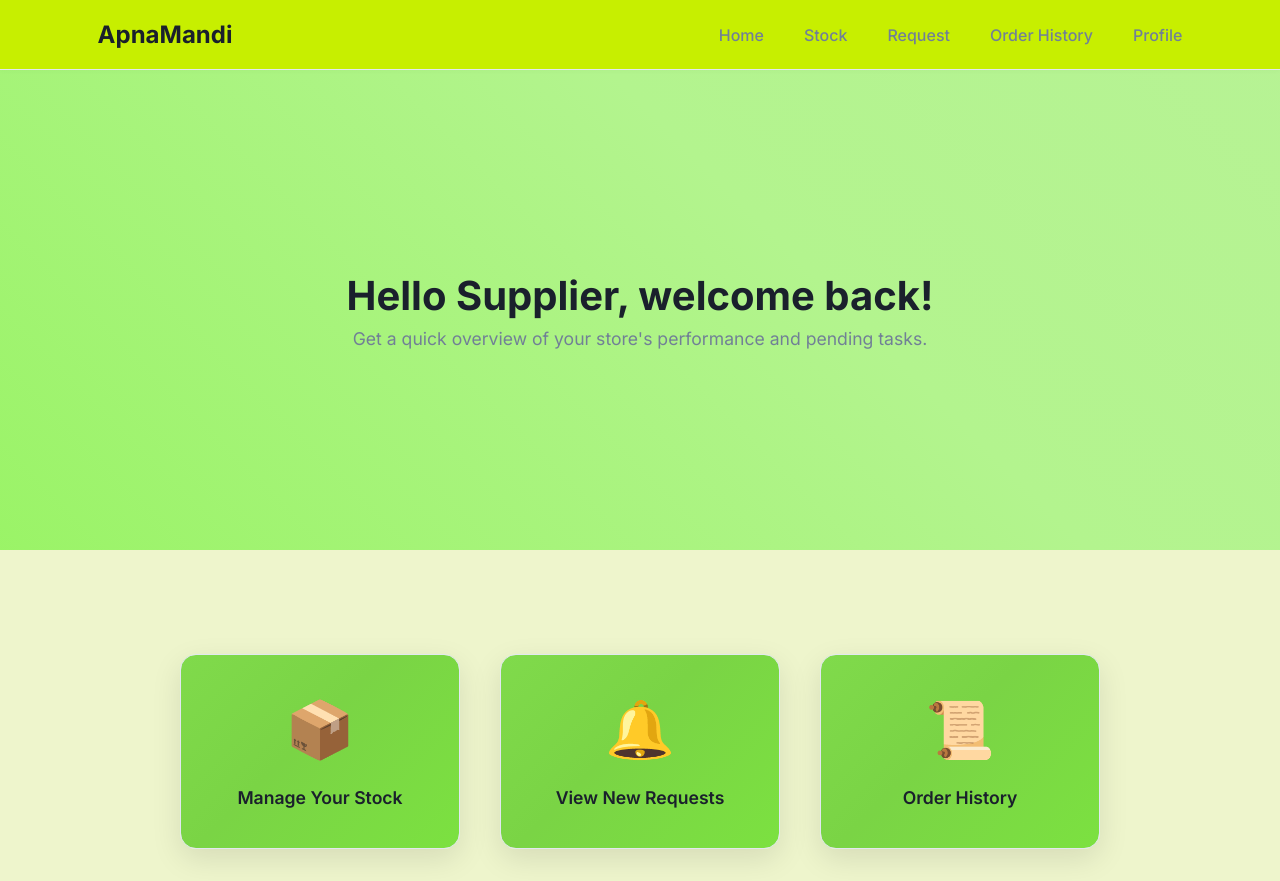
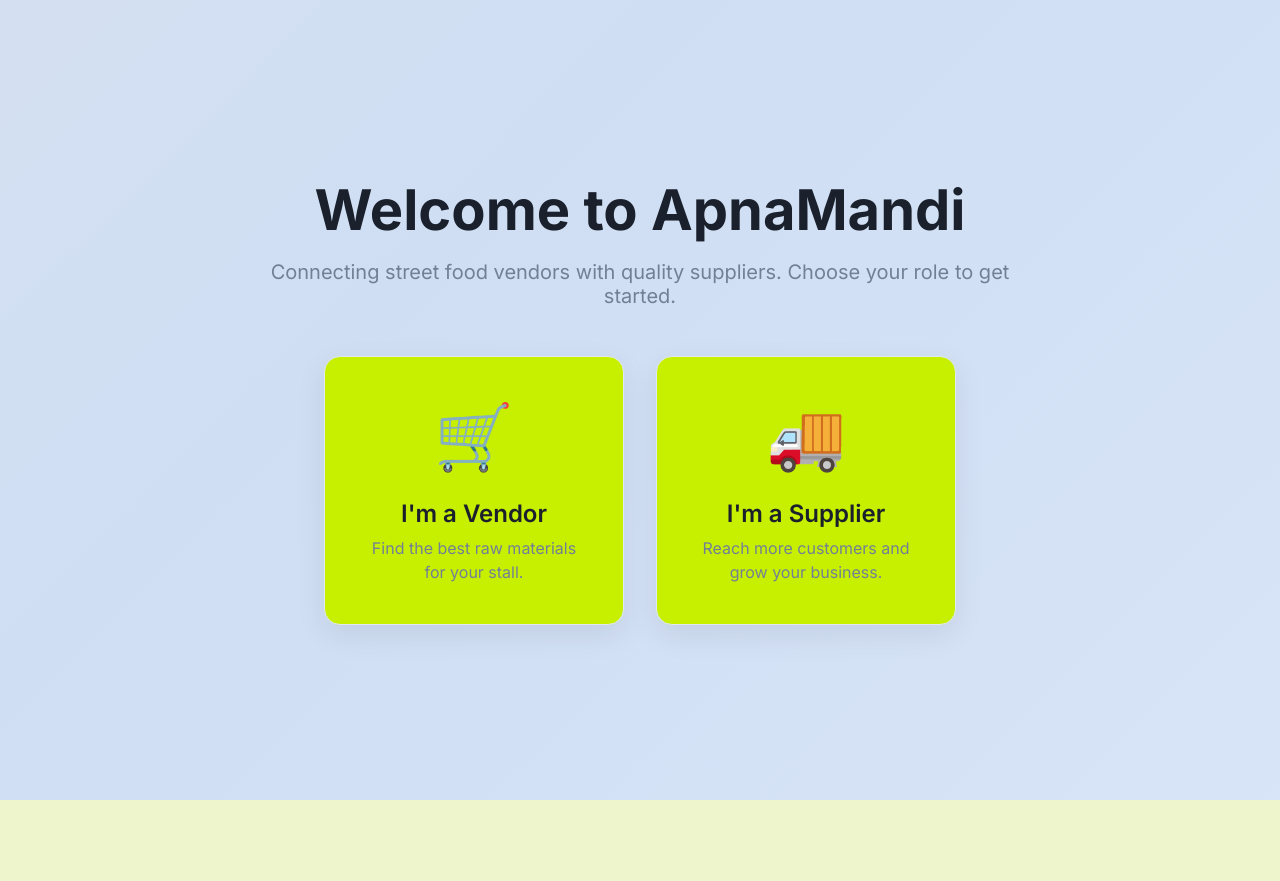
Before and after one commit to harsh15106/TUTEDUE_HACKATHONE, a React (Vite) app in the folder FRONTEND/: page / in a window 1280 px wide. Before the commit this address led to /supplier/dashboard. After the commit the page ends 800 px from the top, so only its background shows below. Built offline with nearby package versions, Linux system fonts and the light colour scheme.

Commit message:
added features

```diff
--- a/FRONTEND/package.json
+++ b/FRONTEND/package.json
@@ -11,6 +11,7 @@
   },
   "dependencies": {
     "@react-google-maps/api": "^2.20.7",
+    "axios": "^1.11.0",
     "framer-motion": "^12.23.9",
     "i18next": "^25.3.2",
     "i18next-browser-languagedetector": "^8.2.0",
--- a/FRONTEND/src/App.jsx
+++ b/FRONTEND/src/App.jsx
@@ -1,15 +1,30 @@
 import React, { useState } from 'react';
-import { BrowserRouter, Routes, Route, Navigate } from 'react-router-dom';
+import { BrowserRouter, Routes, Route, Navigate, Outlet, useLocation } from 'react-router-dom';
 
 import SupplierNavbar from './components/Layout/SupplierNavbar';
 import VendorNavbar from './components/Layout/VendorNavbar';
+
+import LandingPage from './pages/PublicP/LandingPage';
 import SDashboard from './pages/Supplier/SDashboard';
 import Stockpage from './pages/Supplier/Stockpage';
 import RequestPage from './pages/Supplier/RequestPage';
 import SupplierOrderH from './pages/Supplier/SupplierOrderH';
 import ProfilePage from './pages/Supplier/ProfilePage';
 import EditProfilePage from './pages/Supplier/EditProfilePage';
-import MapView from './pages/Supplier/MapView';
+
+const AppLayout = () => {
+  const location = useLocation();
+  const isVendorRoute = location.pathname.startsWith('/vendor');
+  const isSupplierRoute = location.pathname.startsWith('/supplier');
+
+  return (
+    <>
+      {isVendorRoute && <VendorNavbar />}
+      {isSupplierRoute && <SupplierNavbar />}
+      <Outlet />
+    </>
+  );
+};
 
 function App() {
   const [requests, setRequests] = useState([
@@ -23,7 +38,6 @@ function App() {
 
   const handleConfirmRequest = (requestToConfirm) => {
     setRequests(currentRequests => currentRequests.filter(req => req.id !== requestToConfirm.id));
-
     const newOrder = {
       id: `ORD-${Date.now()}`,
       productName: requestToConfirm.item,
@@ -34,31 +48,33 @@ function App() {
       deliveryDate: requestToConfirm.deliveryDate,
       transactionType: 'Pending',
     };
-
     setOrders(currentOrders => [newOrder, ...currentOrders]);
   };
 
   const handleRejectRequest = (requestId) => {
     setRequests(currentRequests => currentRequests.filter(req => req.id !== requestId));
   };
+
   return (
+    <BrowserRouter>
+      <Routes>
+        <Route path="/" element={<LandingPage />} />
 
-    <BrowserRouter>
-      <SupplierNavbar />
-      <Routes>
-        <Route path="/supplier/dashboard" element={<SDashboard />} />
-        <Route path="/supplier/stock" element={<Stockpage />} />
-        <Route path="/supplier/requests"
-          element={<RequestPage requests={requests} onConfirm={handleConfirmRequest} onReject={handleRejectRequest} />} />
-        <Route path="/supplier/order-history"
-          element={<SupplierOrderH orders={orders} setOrders={setOrders} />} />
-        <Route path="/supplier/profile" element={<ProfilePage />} />
-        <Route path="/supplier/profile/edit" element={<EditProfilePage />} />
-
-
-        <Route path="/" element={<Navigate to="/supplier/dashboard" replace />} />
+        <Route element={<AppLayout />}>
+          <Route path="/supplier/dashboard" element={<SDashboard />} />
+          <Route path="/supplier/stock" element={<Stockpage />} />
+          <Route
+            path="/supplier/requests"
+            element={<RequestPage requests={requests} onConfirm={handleConfirmRequest} onReject={handleRejectRequest} />}
+          />
+          <Route
+            path="/supplier/order-history"
+            element={<SupplierOrderH orders={orders} setOrders={setOrders} />}
+          />
+          <Route path="/supplier/profile" element={<ProfilePage />} />
+          <Route path="/supplier/profile/edit" element={<EditProfilePage />} />
+        </Route>
       </Routes>
-      {/* <VendorNavbar /> */}
     </BrowserRouter>
   );
 }
--- a/FRONTEND/src/components/Layout/VendorNavbar.css
+++ b/FRONTEND/src/components/Layout/VendorNavbar.css
@@ -1,7 +1,6 @@
 nav {
   display: flex;
-  justify-content: center;
-  gap: 40%;
+  justify-content: space-between;
   align-items: center;
   padding: 0 2rem;
   height: 70px;
@@ -19,9 +18,6 @@ nav {
   font-size: 1.5rem;
   font-weight: 700;
   color: var(--text-primary);
-}
-
-.Apna:hover {
   text-decoration: none;
 }
 
@@ -39,6 +35,7 @@ nav {
   padding-bottom: 4px;
   border-bottom: 2px solid transparent;
   transition: all 0.2s ease-in-out;
+  text-decoration: none;
 }
 
 .desktop-nav li a:hover {
@@ -47,59 +44,11 @@ nav {
   border-bottom-color: var(--primary-color);
 }
 
-.button {
-  background-color: transparent;
-  border: none;
-  cursor: pointer;
-}
-
-.button img {
-  height: 24px;
-  width: 24px;
-}
-
-.dropdown-container {
-  position: relative;
-}
-
-.dropdown-menu {
-  position: absolute;
-  top: 180%;
-  right: 0;
-  background-color: var(--surface-color);
-  border: 1px solid var(--border-color);
-  border-radius: 12px;
-  box-shadow: 0 8px 25px rgba(0, 0, 0, 0.1);
-  padding: 0.5rem;
-  width: 180px;
-  z-index: 1000;
-  display: flex;
-  flex-direction: column;
-  gap: 0.25rem;
-  list-style-type: none;
-}
-
-.dropdown-menu li a {
-  display: block;
-  padding: 0.75rem 1rem;
-  font-weight: 500;
-  color: var(--text-secondary);
-  border-bottom: none;
-}
-
-.dropdown-menu li a:hover {
-  color: var(--primary-color);
-  border-bottom-color: transparent;
-  background-color: var(--background-color);
-  border-radius: 8px;
-}
-
 .hamburger-menu {
   display: none;
   background: none;
   border: none;
   cursor: pointer;
-  color: var(--text-primary);
 }
 
 .mobile-nav-overlay {
@@ -162,8 +111,4 @@ nav {
     border-top: 1px solid var(--border-color);
     margin: 0.5rem 0;
   }
-
-  .close-menu {
-    display: none;
-  }
 }
--- /dev/null
+++ b/FRONTEND/src/pages/PublicP/LandingPage.css
@@ -0,0 +1,92 @@
+.landing-container {
+  display: flex;
+  justify-content: center;
+  align-items: center;
+  min-height: 100vh;
+  padding: 2rem;
+  background: linear-gradient(-45deg, #e0eafc, #cfdef3, #e6e9f0, #f0f4f7);
+  background-size: 400% 400%;
+  animation: moveGradient 15s ease infinite;
+  text-align: center;
+}
+
+@keyframes moveGradient {
+  0% { background-position: 0% 50%; }
+  50% { background-position: 100% 50%; }
+  100% { background-position: 0% 50%; }
+}
+
+.landing-content {
+  max-width: 800px;
+}
+
+.landing-title {
+  font-size: 3.5rem;
+  font-weight: 700;
+  color: var(--text-primary);
+  margin-bottom: 1rem;
+}
+
+.landing-subtitle {
+  font-size: 1.25rem;
+  color: var(--text-secondary);
+  margin-bottom: 3rem;
+}
+
+.role-selection-cards {
+  display: flex;
+  gap: 2rem;
+  justify-content: center;
+}
+
+.role-card {
+  background-color: var(--surface-color);
+  width: 300px;
+  padding: 2.5rem;
+  border-radius: 16px;
+  box-shadow: 0 10px 30px rgba(0, 0, 0, 0.08);
+  text-decoration: none;
+  transition: all 0.3s ease-in-out;
+  border: 1px solid var(--border-color);
+}
+
+.role-card:hover {
+  transform: translateY(-10px);
+  box-shadow: 0 15px 35px rgba(0, 0, 0, 0.12);
+  border-color: var(--primary-color);
+  text-decoration: none;
+}
+
+.card-icon {
+  font-size: 4rem;
+  margin-bottom: 1.5rem;
+}
+
+.role-card h2 {
+  font-size: 1.5rem;
+  font-weight: 600;
+  color: var(--text-primary);
+  margin-bottom: 0.5rem;
+}
+
+.role-card p {
+  font-size: 1rem;
+  color: var(--text-secondary);
+  line-height: 1.5;
+}
+
+@media (max-width: 768px) {
+  .landing-title {
+    font-size: 2.5rem;
+  }
+
+  .role-selection-cards {
+    flex-direction: column;
+    align-items: center;
+  }
+
+  .role-card {
+    width: 100%;
+    max-width: 350px;
+  }
+}
--- /dev/null
+++ b/FRONTEND/src/pages/PublicP/LandingPage.jsx
@@ -0,0 +1,30 @@
+import React from 'react';
+import { Link } from 'react-router-dom';
+import './LandingPage.css';
+
+const LandingPage = () => {
+  return (
+    <div className="landing-container">
+      <div className="landing-content">
+        <h1 className="landing-title">Welcome to ApnaMandi</h1>
+        <p className="landing-subtitle">
+          Connecting street food vendors with quality suppliers. Choose your role to get started.
+        </p>
+        <div className="role-selection-cards">
+          <Link to="/vendor/dashboard" className="role-card">
+            <div className="card-icon">🛒</div>
+            <h2>I'm a Vendor</h2>
+            <p>Find the best raw materials for your stall.</p>
+          </Link>
+          <Link to="/supplier/dashboard" className="role-card">
+            <div className="card-icon">🚚</div>
+            <h2>I'm a Supplier</h2>
+            <p>Reach more customers and grow your business.</p>
+          </Link>
+        </div>
+      </div>
+    </div>
+  );
+};
+
+export default LandingPage;
--- a/FRONTEND/src/pages/Supplier/SupplierOrderH.jsx
+++ b/FRONTEND/src/pages/Supplier/SupplierOrderH.jsx
@@ -1,3 +1,4 @@
+
 import React, { useState } from 'react';
 import './SupplierOrderH.css';
 import ChatModal from '/src/components/chat/ChatModal';
```
Also changed, not shown: FRONTEND/src/pages/PublicP/what.md (added, +13 -0 lines), 1 other file (tests, documents, lock files or other folders).
